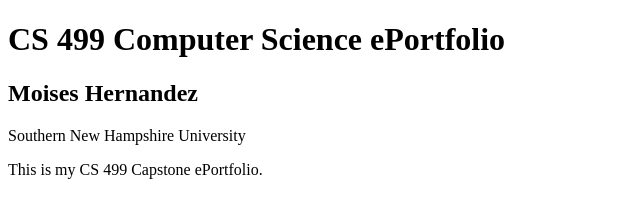
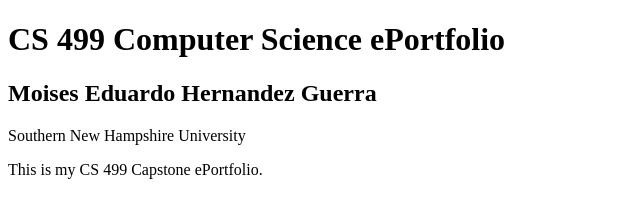
Before and after one commit to MoisesHdz212001/CS-499-Project, a plain HTML site: page index.html in a window 1280 px wide. Shown: the whole page, without its empty margins (0-640 px from the left). Drawn offline with Linux system fonts and the light colour scheme.

Commit message:
Update index.html

```diff
--- a/index.html
+++ b/index.html
@@ -6,7 +6,7 @@
 </head>
 <body>
     <h1>CS 499 Computer Science ePortfolio</h1>
-    <h2>Moises Hernandez</h2>
+    <h2>Moises Eduardo Hernandez Guerra</h2>
     <p>Southern New Hampshire University</p>
     <p>This is my CS 499 Capstone ePortfolio.</p>
 </body>
```
